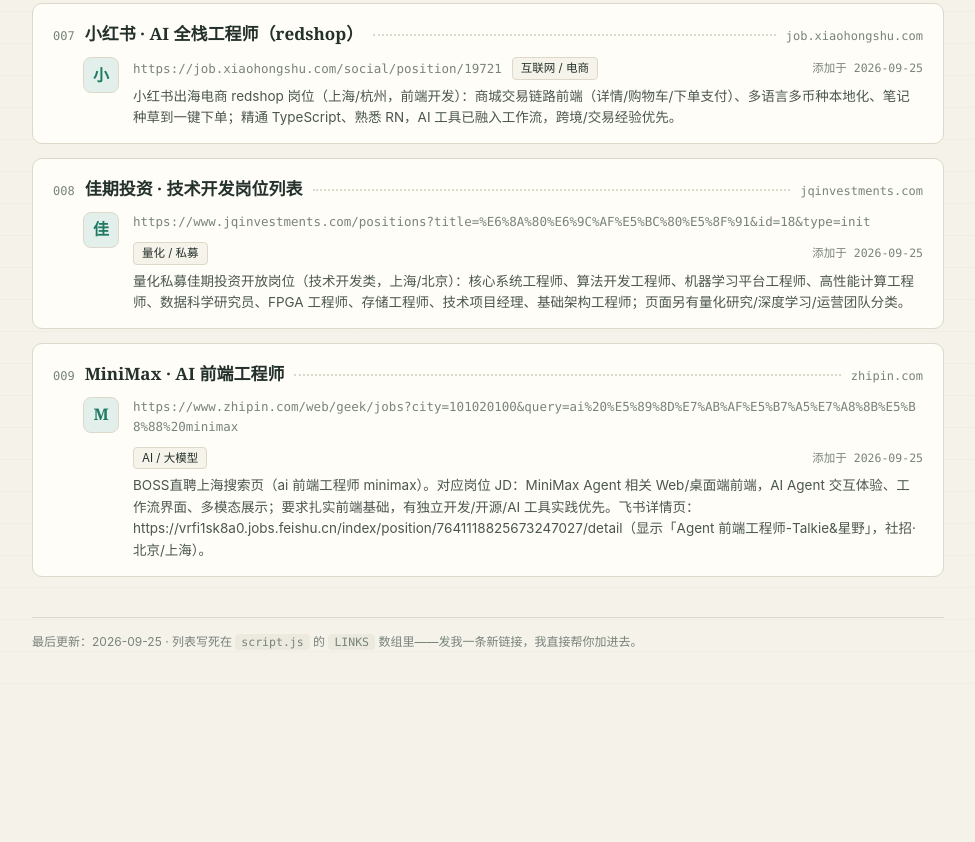
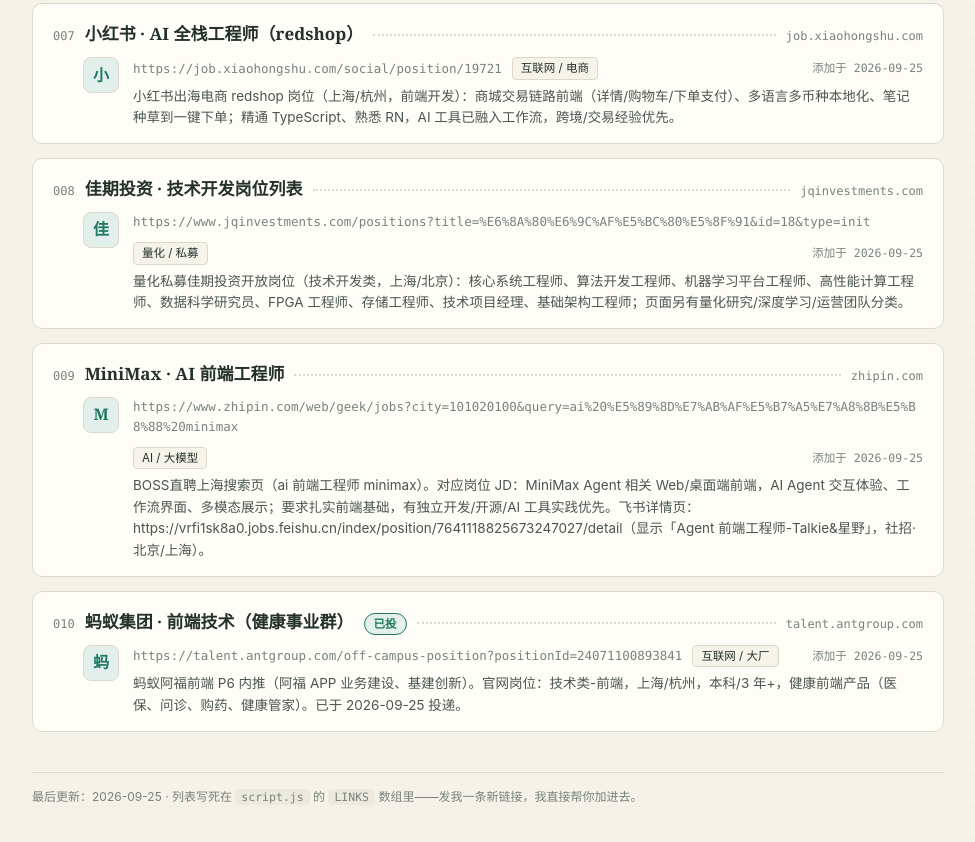
Before and after one commit to 439436269-ctrl/hangzhou-job-links, a plain HTML site: page index.html in a window 1280 px wide. Shown: the part 1306-2148 px from the top of the page, without its empty margins (152-1127 px from the left). Before the commit the page ends 2021 px from the top, so only its background shows below. Drawn offline with Linux system fonts and the light colour scheme.

Commit message:
新增蚂蚁前端技术岗位（已投）；卡片支持状态标记

```diff
--- a/script.js
+++ b/script.js
@@ -63,6 +63,14 @@
     note: "BOSS直聘上海搜索页（ai 前端工程师 minimax）。对应岗位 JD：MiniMax Agent 相关 Web/桌面端前端，AI Agent 交互体验、工作流界面、多模态展示；要求扎实前端基础，有独立开发/开源/AI 工具实践优先。飞书详情页：https://vrfi1sk8a0.jobs.feishu.cn/index/position/7641118825673247027/detail（显示「Agent 前端工程师-Talkie&星野」，社招·北京/上海）。",
     added: "2026-09-25",
   },
+  {
+    title: "蚂蚁集团 · 前端技术（健康事业群）",
+    url: "https://talent.antgroup.com/off-campus-position?positionId=24071100893841",
+    cat: "互联网 / 大厂",
+    note: "蚂蚁阿福前端 P6 内推（阿福 APP 业务建设、基建创新）。官网岗位：技术类-前端，上海/杭州，本科/3 年+，健康前端产品（医保、问诊、购药、健康管家）。已于 2026-09-25 投递。",
+    added: "2026-09-25",
+    status: "已投",
+  },
 ];
 
 const listEl = document.getElementById("list");
@@ -126,7 +134,14 @@
     domain.className = "domain-mini";
     domain.textContent = domainOf(it.url);
 
-    head.append(idxSpan, title, leader, domain);
+    head.append(idxSpan, title);
+    if (it.status) {
+      const st = document.createElement("span");
+      st.className = "status";
+      st.textContent = it.status;
+      head.appendChild(st);
+    }
+    head.append(leader, domain);
 
     const body = document.createElement("div");
     body.className = "card-body";
--- a/style.css
+++ b/style.css
@@ -171,6 +171,17 @@
   transform: translateY(-4px);
 }
 
+.status {
+  flex: none;
+  font-size: 11.5px;
+  font-weight: 600;
+  padding: 1px 9px;
+  border: 1px solid var(--accent);
+  border-radius: 999px;
+  background: var(--accent-soft);
+  color: var(--accent);
+}
+
 .domain-mini {
   flex: none;
   font-family: var(--mono);
```
